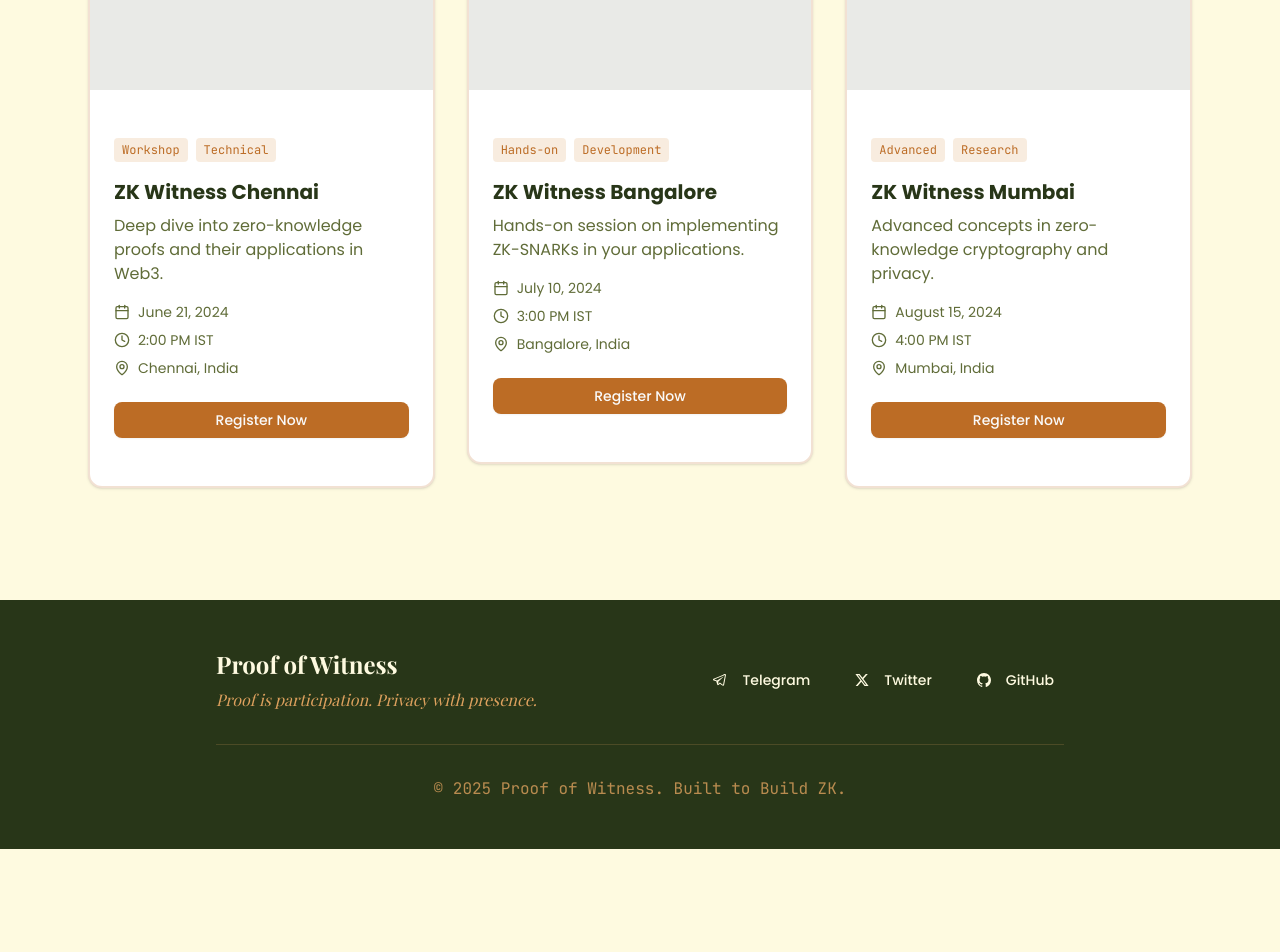
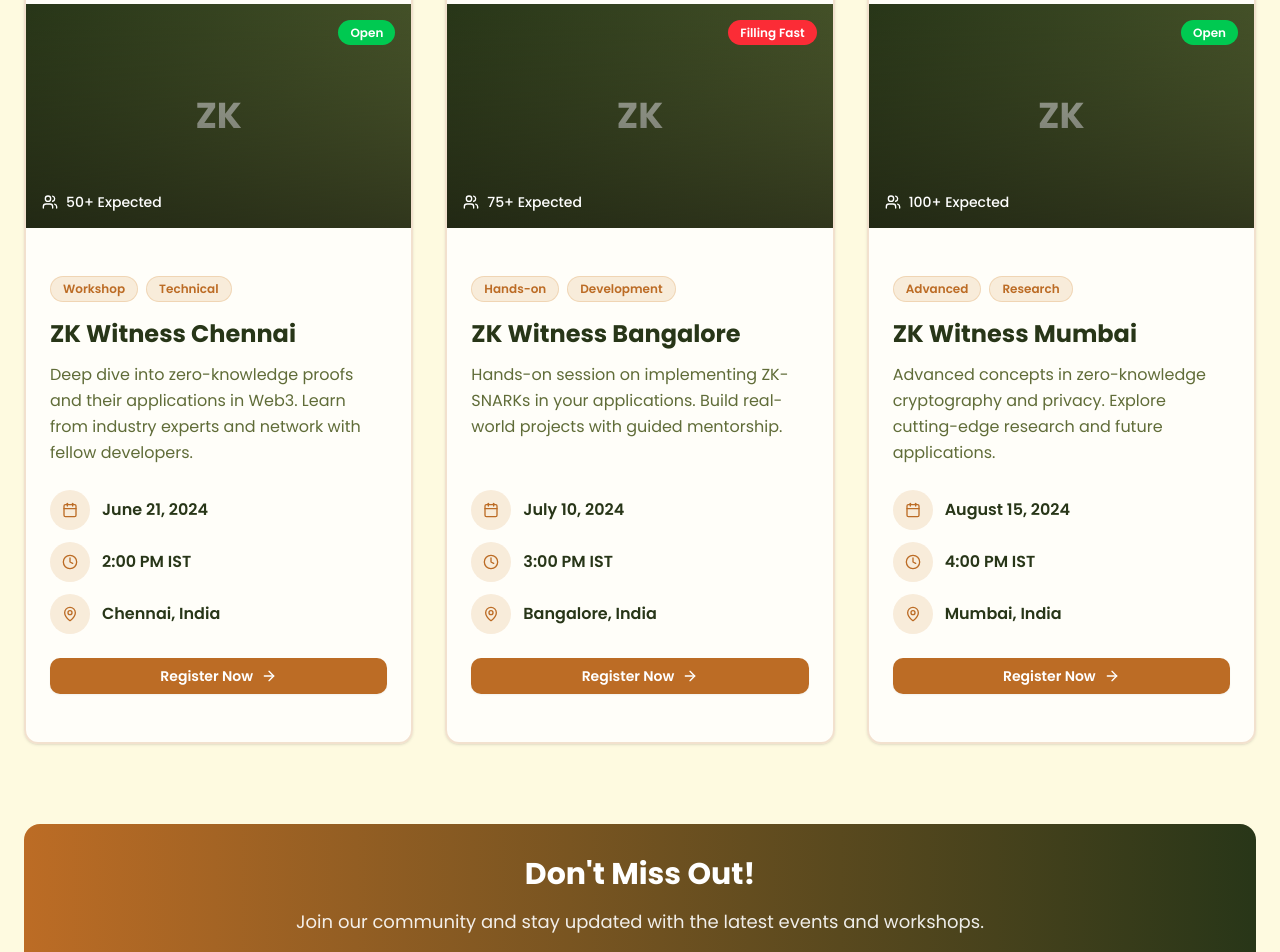
Before and after one commit to MadhuVarshaP/PoW, a Next.js app: page /events in a window 1280 px wide. Shown: the part 380-1332 px from the top of the page. Before the commit the page ends 1229 px from the top, so only its background shows below. Built offline with nearby package versions, Linux system fonts and the light colour scheme.

Commit message:
redifined the events page with professional interface

```diff
--- a/src/app/events/page.js
+++ b/src/app/events/page.js
@@ -4,8 +4,9 @@ import { motion } from "framer-motion";
 import { Card } from "@/components/ui/card";
 import Navbar from "@/components/Navbar";
 import Footer from "@/components/Footer";
-import { Calendar, MapPin, Clock } from "lucide-react";
+import { Calendar, MapPin, Clock, Users, ArrowRight } from "lucide-react";
 import { Button } from "@/components/ui/button";
+import Image from "next/image";
 
 export default function EventsPage() {
   const events = [
@@ -15,9 +16,11 @@ export default function EventsPage() {
       time: "2:00 PM IST",
       location: "Chennai, India",
       description:
-        "Deep dive into zero-knowledge proofs and their applications in Web3.",
+        "Deep dive into zero-knowledge proofs and their applications in Web3. Learn from industry experts and network with fellow developers.",
       image: "/events/chennai.jpg",
       tags: ["Workshop", "Technical"],
+      attendees: "50+",
+      status: "Open",
     },
     {
       title: "ZK Witness Bangalore",
@@ -25,9 +28,11 @@ export default function EventsPage() {
       time: "3:00 PM IST",
       location: "Bangalore, India",
       description:
-        "Hands-on session on implementing ZK-SNARKs in your applications.",
+        "Hands-on session on implementing ZK-SNARKs in your applications. Build real-world projects with guided mentorship.",
       image: "/events/bangalore.jpg",
       tags: ["Hands-on", "Development"],
+      attendees: "75+",
+      status: "Filling Fast",
     },
     {
       title: "ZK Witness Mumbai",
@@ -35,76 +40,193 @@ export default function EventsPage() {
       time: "4:00 PM IST",
       location: "Mumbai, India",
       description:
-        "Advanced concepts in zero-knowledge cryptography and privacy.",
+        "Advanced concepts in zero-knowledge cryptography and privacy. Explore cutting-edge research and future applications.",
       image: "/events/mumbai.jpg",
       tags: ["Advanced", "Research"],
+      attendees: "100+",
+      status: "Open",
     },
   ];
+
+  const containerVariants = {
+    hidden: { opacity: 0 },
+    visible: {
+      opacity: 1,
+      transition: {
+        staggerChildren: 0.2,
+      },
+    },
+  };
+
+  const cardVariants = {
+    hidden: {
+      opacity: 0,
+      y: 30,
+      scale: 0.95,
+    },
+    visible: {
+      opacity: 1,
+      y: 0,
+      scale: 1,
+      transition: {
+        duration: 0.6,
+        ease: [0.25, 0.46, 0.45, 0.94],
+      },
+    },
+  };
 
   return (
     <div className="min-h-screen bg-[#FEFAE0]">
       <Navbar />
 
-      <main className="max-w-6xl mx-auto px-6 py-28">
+      <main className="max-w-7xl mx-auto px-6 py-28">
         <motion.div
           initial={{ opacity: 0, y: 20 }}
           animate={{ opacity: 1, y: 0 }}
-          transition={{ duration: 0.5 }}
+          transition={{ duration: 0.6 }}
+          className="text-center mb-16"
         >
-          <h1 className="text-5xl font-display font-bold text-[#283618] mb-4">
+          <h1 className="text-6xl font-display font-bold text-[#283618] mb-6">
             Upcoming <span className="italic text-[#BC6C25]">Events</span>
           </h1>
-          <p className="text-lg text-[#606C38] mb-12">
+          <p className="text-xl text-[#606C38] max-w-3xl mx-auto leading-relaxed">
             Join us for hands-on workshops, technical deep-dives, and community
-            gatherings.
+            gatherings. Connect with industry experts and fellow developers in
+            the ZK space.
           </p>
+        </motion.div>
 
-          <div className="grid md:grid-cols-2 lg:grid-cols-3 gap-8">
+        <motion.div
+          variants={containerVariants}
+          initial="hidden"
+          animate="visible"
+          className="grid md:grid-cols-2 lg:grid-cols-3 gap-8"
+        >
           {events.map((event, index) => (
             <motion.div
               key={index}
-                initial={{ opacity: 0, y: 20 }}
-                animate={{ opacity: 1, y: 0 }}
-                transition={{ delay: index * 0.1 }}
+              variants={cardVariants}
+              whileHover={{
+                y: -8,
+                transition: { duration: 0.3, ease: "easeOut" },
+              }}
+              className="group"
             >
-                <Card className="overflow-hidden border-2 border-[#BC6C25]/20">
-                  <div className="h-48 bg-[#283618]/10" />
-                  <div className="p-6">
+              <Card className="overflow-hidden border-2 border-[#BC6C25]/20 hover:border-[#BC6C25]/40 transition-all duration-300 hover:shadow-2xl hover:shadow-[#BC6C25]/10 h-full flex flex-col bg-white/80 backdrop-blur-sm">
+                {/* Image Section */}
+                <div className="relative h-56 bg-gradient-to-br from-[#283618] to-[#606C38] overflow-hidden">
+                  <div className="absolute inset-0 bg-gradient-to-t from-black/50 to-transparent z-10" />
+                  <div className="absolute top-4 right-4 z-20">
+                    <span
+                      className={`px-3 py-1 rounded-full text-xs font-semibold ${
+                        event.status === "Filling Fast"
+                          ? "bg-red-500 text-white"
+                          : "bg-green-500 text-white"
+                      }`}
+                    >
+                      {event.status}
+                    </span>
+                  </div>
+                  <div className="absolute bottom-4 left-4 z-20 flex items-center text-white">
+                    <Users className="w-4 h-4 mr-2" />
+                    <span className="text-sm font-medium">
+                      {event.attendees} Expected
+                    </span>
+                  </div>
+                  {/* Placeholder for actual image */}
+                  <div className="w-full h-full flex items-center justify-center">
+                    <div className="text-white/60 text-4xl font-bold">ZK</div>
+                  </div>
+                </div>
+
+                {/* Content Section */}
+                <div className="p-6 flex-1 flex flex-col">
+                  {/* Tags */}
                   <div className="flex gap-2 mb-4">
                     {event.tags.map((tag, i) => (
                       <span
                         key={i}
-                          className="text-xs font-mono px-2 py-1 rounded bg-[#DDA15E]/20 text-[#BC6C25]"
+                        className="text-xs font-semibold px-3 py-1 rounded-full bg-[#DDA15E]/20 text-[#BC6C25] border border-[#DDA15E]/30"
                       >
                         {tag}
                       </span>
                     ))}
                   </div>
-                    <h3 className="text-xl font-bold text-[#283618] mb-2">
+
+                  {/* Title */}
+                  <h3 className="text-2xl font-bold text-[#283618] mb-3 group-hover:text-[#BC6C25] transition-colors duration-300">
                     {event.title}
                   </h3>
-                    <p className="text-[#606C38] mb-4">{event.description}</p>
-                    <div className="space-y-2 text-sm text-[#606C38]">
-                      <div className="flex items-center">
-                        <Calendar className="w-4 h-4 mr-2" />
+
+                  {/* Description */}
+                  <p className="text-[#606C38] mb-6 leading-relaxed flex-1">
+                    {event.description}
+                  </p>
+
+                  {/* Event Details */}
+                  <div className="space-y-3 mb-6">
+                    <div className="flex items-center text-[#606C38]">
+                      <div className="w-10 h-10 rounded-full bg-[#DDA15E]/20 flex items-center justify-center mr-3">
+                        <Calendar className="w-4 h-4 text-[#BC6C25]" />
+                      </div>
+                      <div>
+                        <div className="font-semibold text-[#283618]">
                           {event.date}
                         </div>
-                      <div className="flex items-center">
-                        <Clock className="w-4 h-4 mr-2" />
+                      </div>
+                    </div>
+                    <div className="flex items-center text-[#606C38]">
+                      <div className="w-10 h-10 rounded-full bg-[#DDA15E]/20 flex items-center justify-center mr-3">
+                        <Clock className="w-4 h-4 text-[#BC6C25]" />
+                      </div>
+                      <div>
+                        <div className="font-semibold text-[#283618]">
                           {event.time}
                         </div>
-                      <div className="flex items-center">
-                        <MapPin className="w-4 h-4 mr-2" />
+                      </div>
+                    </div>
+                    <div className="flex items-center text-[#606C38]">
+                      <div className="w-10 h-10 rounded-full bg-[#DDA15E]/20 flex items-center justify-center mr-3">
+                        <MapPin className="w-4 h-4 text-[#BC6C25]" />
+                      </div>
+                      <div>
+                        <div className="font-semibold text-[#283618]">
                           {event.location}
                         </div>
                       </div>
-                    <Button className="w-full mt-6 bg-[#BC6C25] hover:bg-[#283618]">
+                    </div>
+                  </div>
+
+                  {/* Register Button */}
+                  <Button className="w-full bg-[#BC6C25] hover:bg-[#283618] text-white font-semibold py-3 rounded-lg transition-all duration-300 group-hover:shadow-lg flex items-center justify-center gap-2">
                     Register Now
+                    <ArrowRight className="w-4 h-4 group-hover:translate-x-1 transition-transform duration-300" />
                   </Button>
                 </div>
               </Card>
             </motion.div>
           ))}
+        </motion.div>
+
+        {/* Call to Action Section */}
+        <motion.div
+          initial={{ opacity: 0, y: 30 }}
+          animate={{ opacity: 1, y: 0 }}
+          transition={{ delay: 0.8, duration: 0.6 }}
+          className="text-center mt-20"
+        >
+          <div className="bg-gradient-to-r from-[#BC6C25] to-[#283618] rounded-2xl p-8 text-white">
+            <h2 className="text-3xl font-bold mb-4">Don't Miss Out!</h2>
+            <p className="text-lg mb-6 opacity-90">
+              Join our community and stay updated with the latest events and
+              workshops.
+            </p>
+            <Button
+              variant="outline"
+              className="bg-white text-[#283618] hover:bg-[#FEFAE0] border-white font-semibold px-8 py-3"
+            >
+              Join Community
+            </Button>
           </div>
         </motion.div>
       </main>
```
Lines whose indentation alone changed are shown as unchanged.
